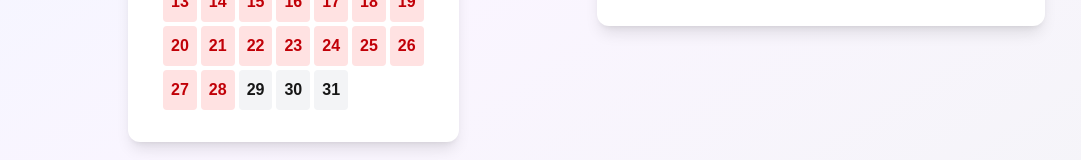
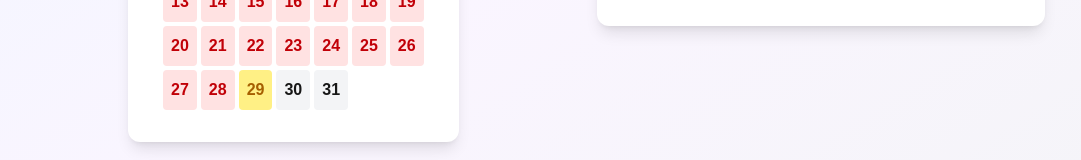
Before and after one commit to grmbyrn/spaced-repetition-app, a Next.js app: page / in a window 1280 px wide. Both pictures are taken after a click on the button "Show Calendar". Shown: the part 564-724 px from the top of the page, without its empty margins (0-1081 px from the left). Built offline with nearby package versions, Linux system fonts and the light colour scheme.

Commit message:
edit streak calendar

```diff
--- a/src/components/StreakCalendar.tsx
+++ b/src/components/StreakCalendar.tsx
@@ -52,6 +52,9 @@ export default function StreakCalendar() {
   const now = new Date();
   const [displayYear, setDisplayYear] = useState(now.getFullYear());
   const [displayMonth, setDisplayMonth] = useState(now.getMonth());
+
+  // Memoize today's date string once per render
+  const todayStr = getToday();
 
   useEffect(() => {
     const stored = localStorage.getItem("completedDays");
@@ -132,10 +135,7 @@ export default function StreakCalendar() {
           {/* Weekday headers */}
           <div className="grid grid-cols-7 gap-1 mb-1">
             {WEEKDAYS.map((day) => (
-                <div
-                key={day}
-                className="text-center font-semibold text-gray-600"
-                >
+              <div key={day} className="text-center font-semibold text-gray-600">
                 {day}
               </div>
             ))}
@@ -147,13 +147,14 @@ export default function StreakCalendar() {
               item ? (
                 <div
                   key={item.iso}
-                    className={`p-2 text-center rounded font-semibold
-                    ${
+                  className={`p-2 text-center rounded font-semibold ${
                     completedDays.includes(item.iso)
-                        ? "bg-green-200 text-green-700"
+                      ? "bg-green-200 text-green-700" // completed day
+                      : item.iso === todayStr
+                      ? "bg-yellow-200 text-yellow-700" // today but NOT completed yet
                       : isBeforeToday(item.iso)
-                        ? "bg-red-100 text-red-700"
-                        : "bg-gray-100"
+                      ? "bg-red-100 text-red-700" // past day NOT completed
+                      : "bg-gray-100" // future day
                   }`}
                 >
                   {item.day}
```
Lines whose indentation alone changed are shown as unchanged.
